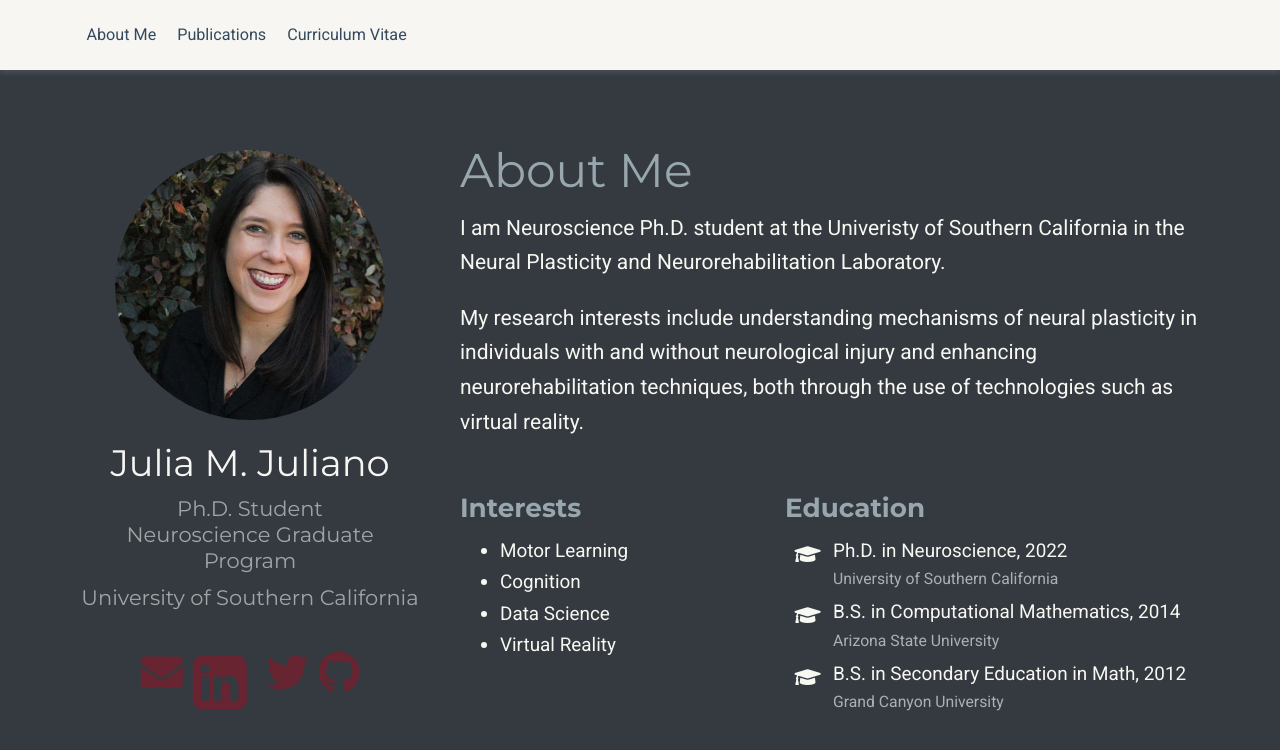
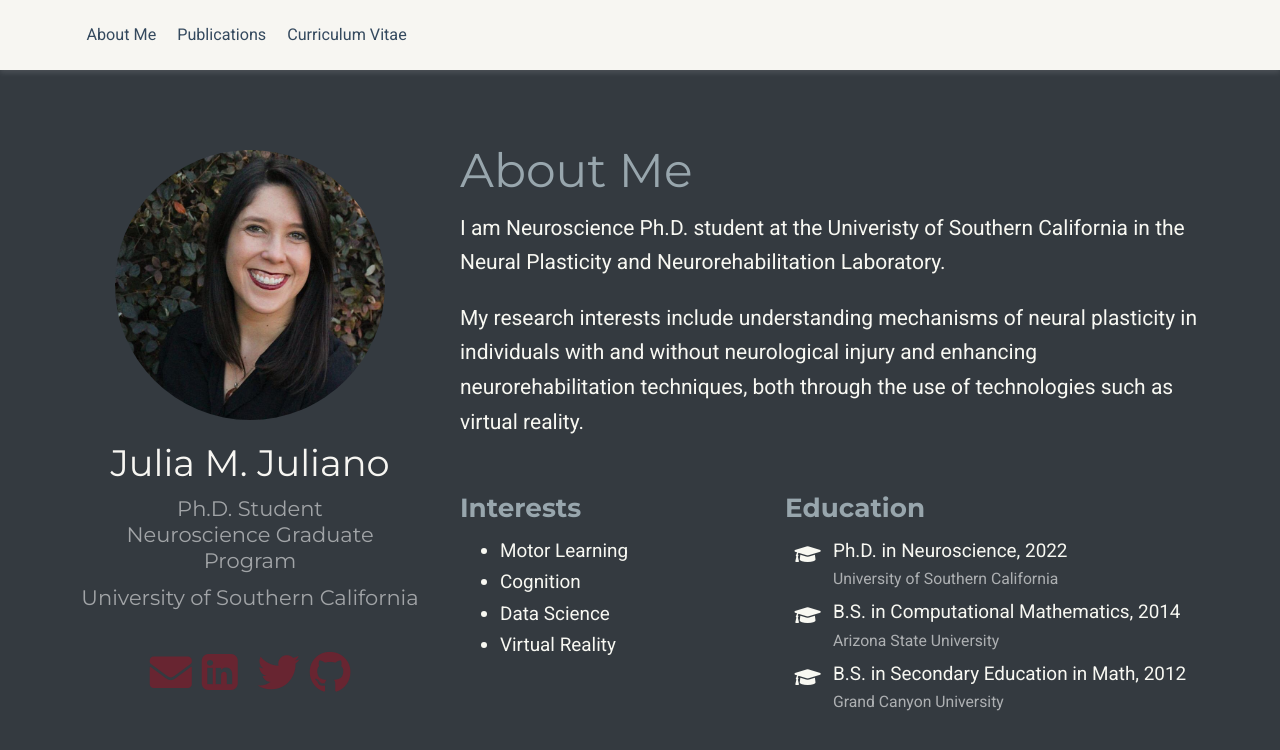
Before and after one commit to juliamjuliano/juliamjuliano.github.io, a Jekyll site: the page built from index.html, in a window 1280 px wide. Shown: the top 750 px of the page. Built offline with Jekyll 4.4.1, drawn with Linux system fonts in a browser that asks for light colours; nearby versions of some CDN libraries; a style sheet for code colours, icons or effects is not loaded.

Commit message:
Update index.html

```diff
--- a/index.html
+++ b/index.html
@@ -28,7 +28,7 @@
                             </li>
                             <li>
                                 <a href="https://www.linkedin.com/in/julia-juliano/" target="_blank" rel="noopener">
-                                    <i class="fa fa-linkedin-square fa-3x"></i>
+                                    <i class="fa fa-linkedin-square fa-2x"></i>
                                 </a>
                             </li>
                             <li>
```
